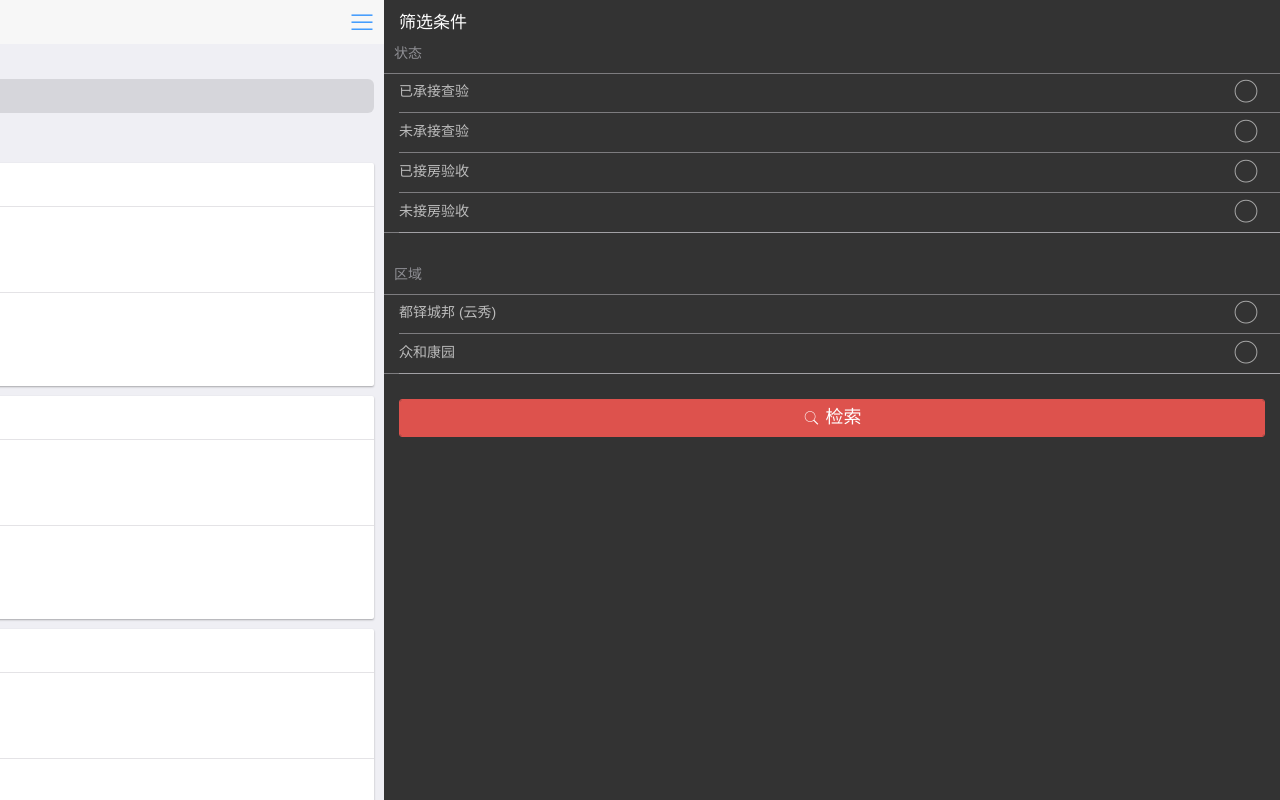
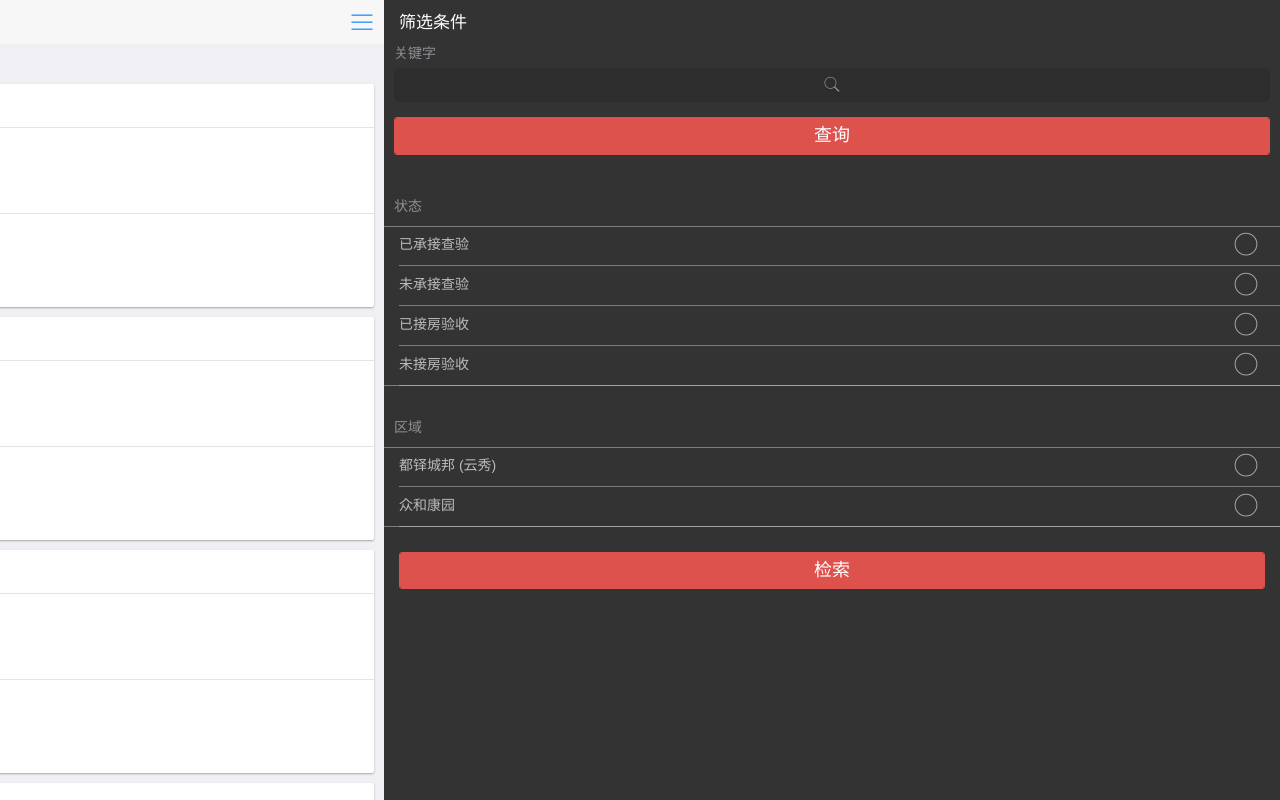
Before and after one commit to yangke687/gulp-mui, a website: page index.html in a window 1280 px wide. Both pictures are taken after a click on the link 1258 px from the left and 22 px from the top of the page. Drawn offline with Linux system fonts and the light colour scheme; files that its build step writes are made by us from their sources; files whose address does not match are found by name.

Commit message:
move keyword search bar into side nav

```diff
--- a/index.html
+++ b/index.html
@@ -55,6 +55,23 @@
 		    white-space: nowrap;
 		    z-index: 999;
 		}
+		.mui-icon-search{
+			color: #999 !important;
+		}
+		/*.keyword{
+			position: relative;
+		}
+		.keyword:after{
+			position: absolute;
+		    right: 0;
+		    bottom: 0;
+		    left: 0;
+		    height: 1px;
+		    content: '';
+		    -webkit-transform: scaleY(.5);
+		    transform: scaleY(.5);
+		    background-color: #c8c7cc;
+		}*/
 	</style>
 </head>
 <body>
@@ -68,6 +85,19 @@
 		      <div class="mui-scroll-wrapper">
 		        <div class="mui-scroll">
 		       		<div class="title">筛选条件</div>
+
+					<div class="keyword">
+			       		<div class="mui-content-padded">
+			       			<h5>关键字</h5>
+			       			<div class="mui-input-row mui-search" style="height: inherit;">
+								<input type="search" placeholder="">
+							</div>
+							<button id="offCanvasHide" type="button" class="mui-btn mui-btn-danger mui-btn-block" style="padding: 5px 20px;">
+								查询
+							</button>
+						</div>
+					</div>
+		       		<br>
 
 		       		<h5 class="mui-content-padded">状态</h5>
 		       		<form class="mui-input-group" style="background: none;">
@@ -103,7 +133,7 @@
 					</form>
 					<p style="margin: 25px 15px;">
 						<button id="offCanvasHide" type="button" class="mui-btn mui-btn-danger mui-btn-block" style="padding: 5px 20px;">
-							<span class="mui-icon mui-icon-search"></span> 检索
+							检索
 						</button>
 					</p>
 		        </div>
@@ -123,10 +153,10 @@
 				<div class="mui-scroll">
 
 					<div class="mui-content-padded">
-						<h5>关键字搜索</h5>
+						<!-- <h5>关键字搜索</h5>
 						<div class="mui-input-row mui-search">
 			    			<input type="search" class="mui-input-clear" placeholder="">
-						</div>
+						</div> -->
 						<h5>房源列表</h5>
 					</div>
 
```
